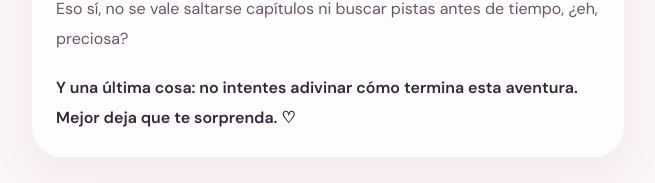
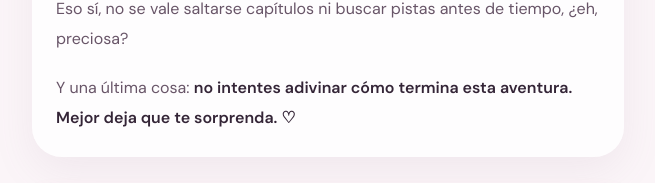
Before and after one commit to raymundo-salazar/our-history, a React (Vite) app: page /instrucciones in a window 1280 px wide. Shown: the part 1197-1380 px from the top of the page, without its empty margins (312-967 px from the left). Built offline with nearby package versions, Linux system fonts and the light colour scheme.

Commit message:
fix(ui): limit bold instruction note

```diff
--- a/src/pages/InstructionsPage/index.tsx
+++ b/src/pages/InstructionsPage/index.tsx
@@ -48,13 +48,17 @@ export const InstructionsPage = () => {
 				</div>
 				<div className="mt-7 space-y-5 border-t border-line pt-7 text-base leading-[1.85] text-muted">
 					{INSTRUCTIONS_OUTRO.map((paragraph, index) => (
-						<p
-							className={
-								index === INSTRUCTIONS_OUTRO.length - 1 ? "font-bold text-ink" : ""
-							}
-							key={paragraph}
-						>
-							{paragraph}
+						<p className="text-muted" key={paragraph}>
+							{index === INSTRUCTIONS_OUTRO.length - 1 ? (
+								<>
+									{paragraph.split("no intentes")[0]}
+									<strong className="font-bold text-ink">
+										no intentes{paragraph.split("no intentes")[1]}
+									</strong>
+								</>
+							) : (
+								paragraph
+							)}
 						</p>
 					))}
 				</div>
```
